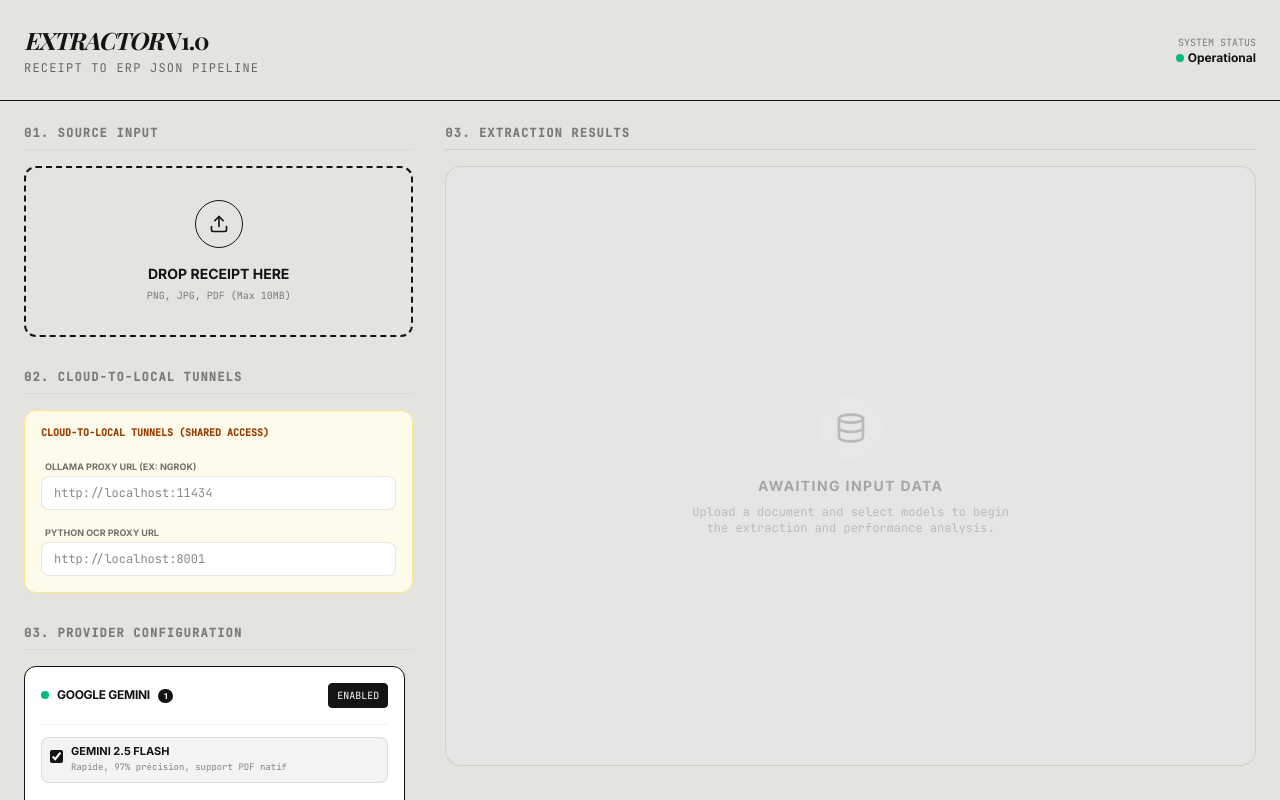
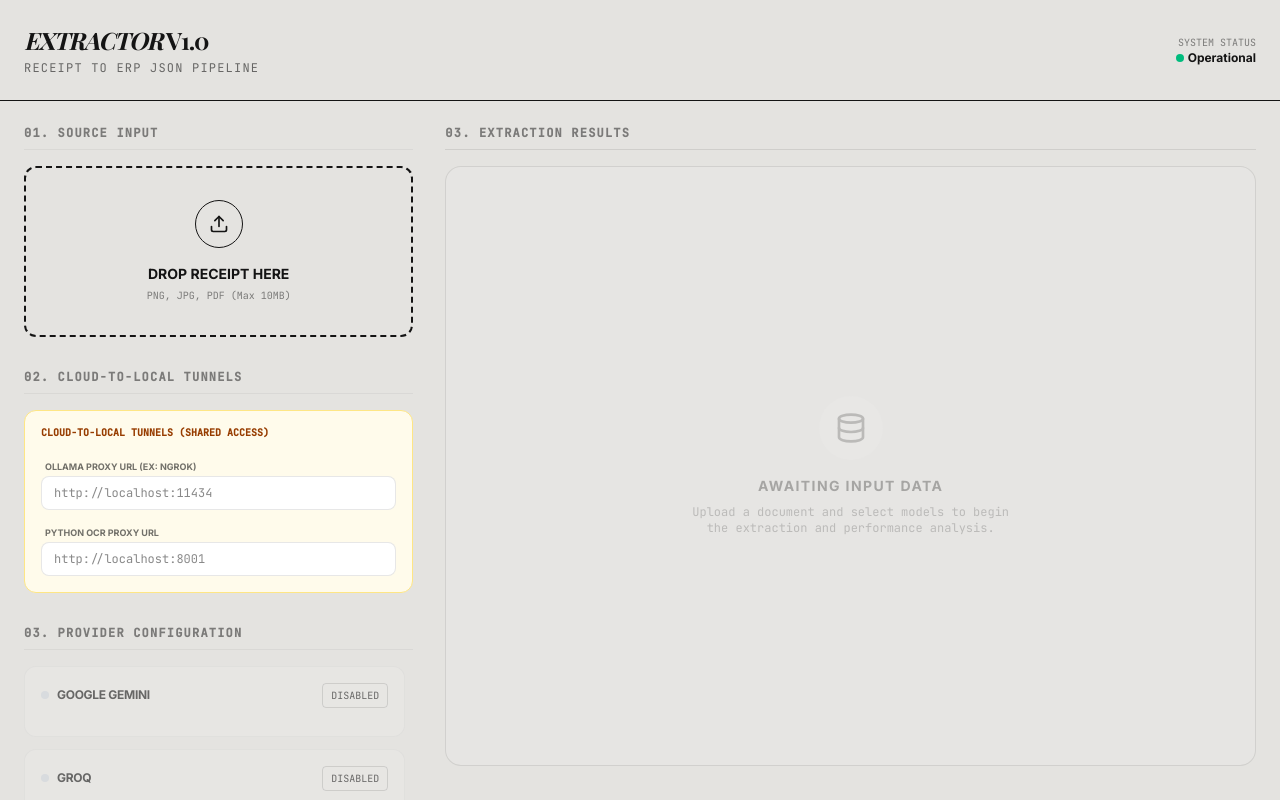
Before and after one commit to IrieAlberic/Invoice-Receipt-Extractor, a React (Vite) app: page / in a window 1280 px wide. Shown: the top 800 px of the page. Built offline with nearby package versions, Linux system fonts and the light colour scheme; a web font is replaced by a local one.

Commit message:
UI: Priority to Local providers (Ollama & Python) and enabled by default

```diff
--- a/src/App.tsx
+++ b/src/App.tsx
@@ -83,7 +83,8 @@ const PROVIDERS = [
     models: [
       { id: 'MedAIBase/PaddleOCR-VL:0.9b', name: 'PaddleOCR-VL (#1)', description: 'SOTA document parser (0.9B params)' },
       { id: 'moondream', name: 'Moondream (Ultra-Rapide)', description: 'Modèle vision minuscule pour démos rapides' },
-      { id: 'qwen2.5-vl', name: 'Qwen2.5-VL (Flagship)', description: 'Nouveau standard vision de Qwen' },
+      { id: 'qwen3-vl:8b', name: 'Qwen3-VL (SOTA)', description: 'Modèle vision avancé présent sur votre PC' },
+      { id: 'qwen2.5-vl', name: 'Qwen2.5-VL (Flagship)', description: 'Nouveau standard (nouveau pull requis)' },
       { id: 'richardyoung/olmocr2:7b-q8', name: 'OlmOCR-2 (#5)', description: 'SOTA vision OCR par AI2' },
       { id: 'maternion/lightonocr-2:latest', name: 'LightOnOCR-2 (#7)', description: 'Ultra-rapide, ~2 Go VRAM' },
       { id: 'llava:latest', name: 'LLaVA (Standard)', description: 'Modèle vision polyvalent' },
@@ -123,8 +124,8 @@ export default function App() {
     const initial: Record<string, ProviderConfig> = {};
     PROVIDERS.forEach(p => {
       initial[p.id] = {
-        enabled: p.id === 'google' || p.id === 'groq',
-        selectedModelIds: p.id === 'google' ? ['gemini-2.5-flash'] : []
+        enabled: p.isLocal === true,
+        selectedModelIds: p.id === 'ollama' ? ['moondream'] : (p.id === 'python' ? ['paddleocr'] : [])
       };
     });
     return initial;
```
